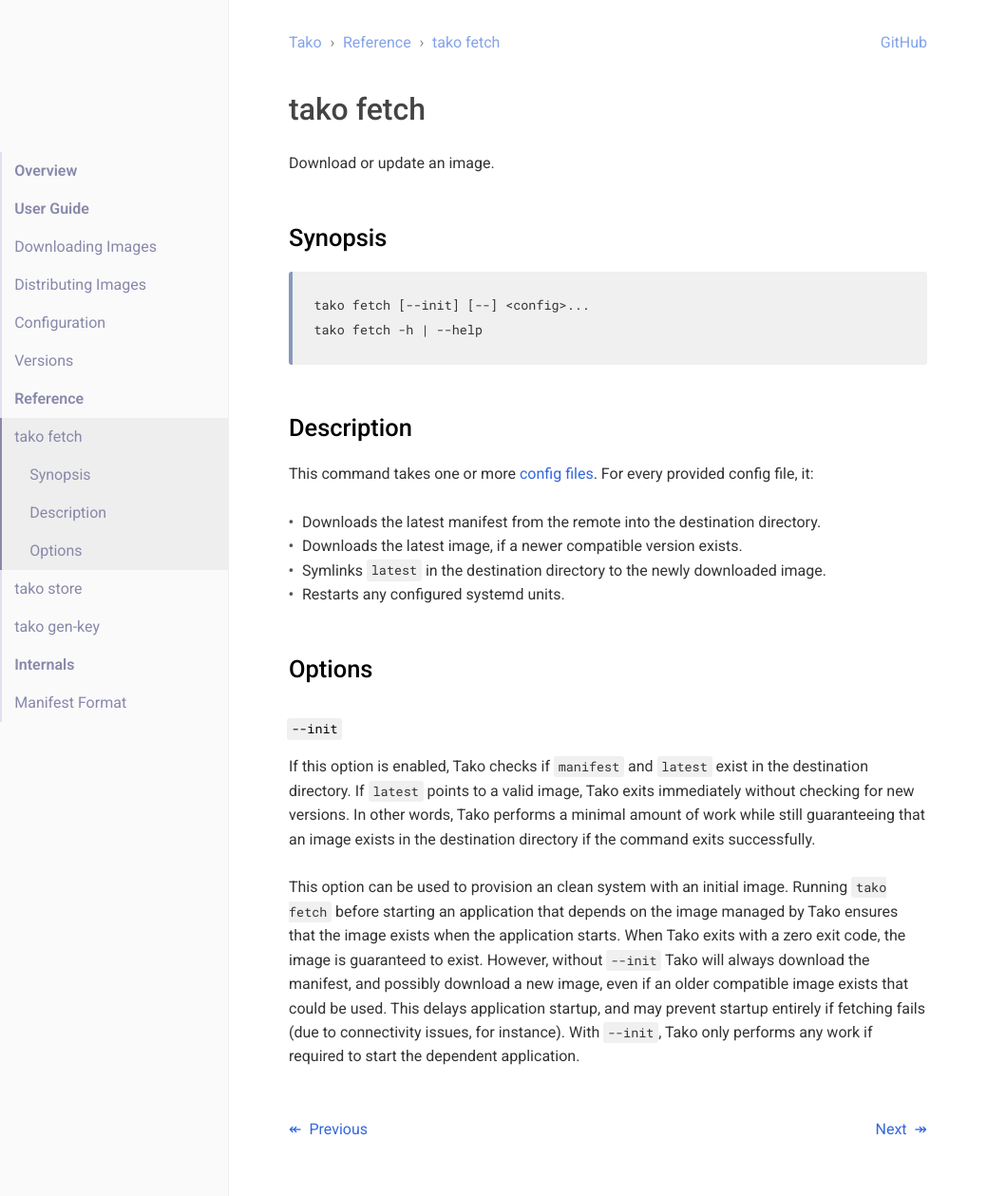
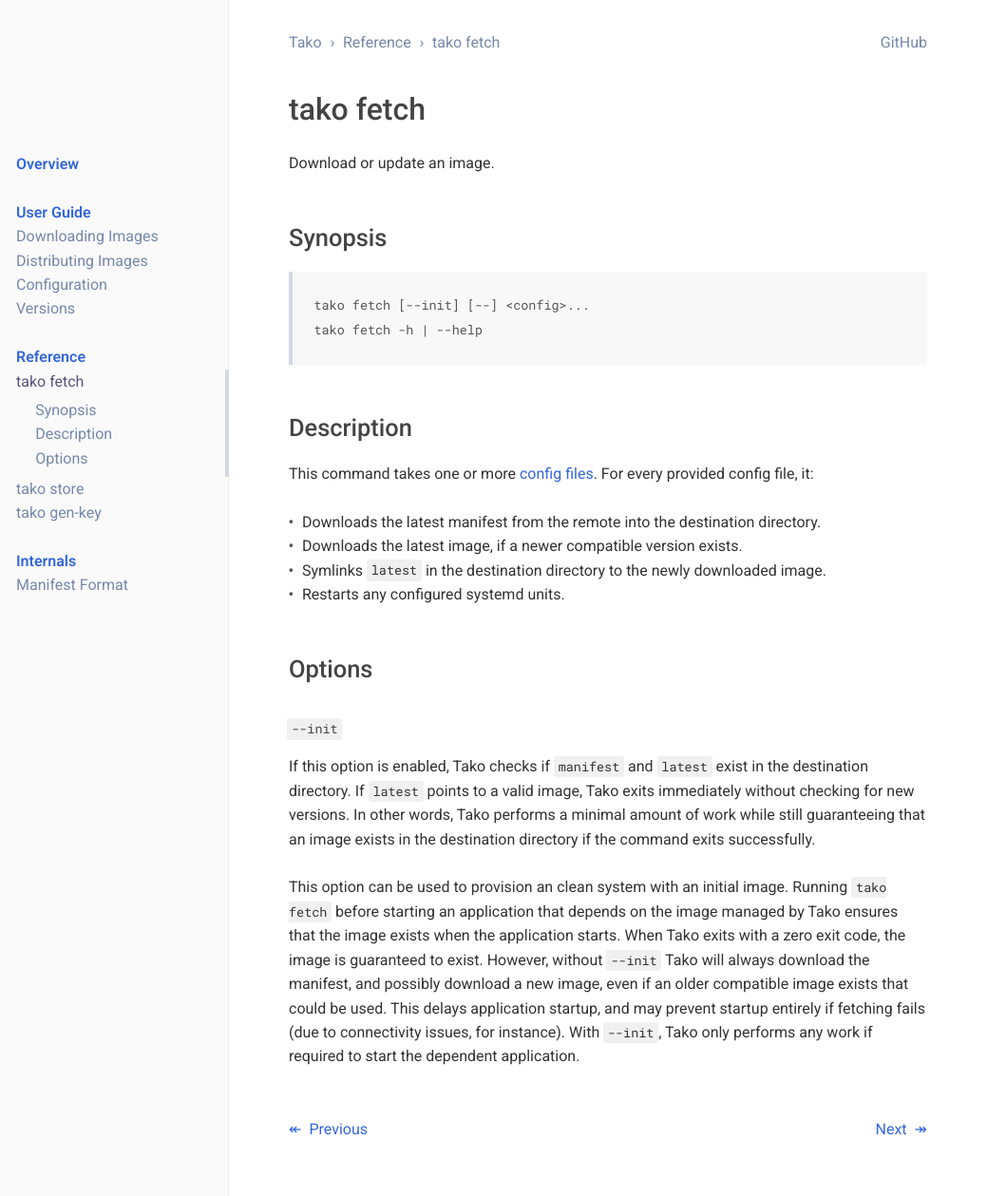
Before and after one commit to ruuda/tako, an MkDocs documentation site: the page built from docs/tako-fetch.md, in a window 1280 px wide. Shown: the whole page at 95% size, without its empty margins (0-1039 px from the left). Built offline with MkDocs 1.6.1, drawn with Linux system fonts in a browser that asks for light colours.

Commit message:
Tweak table of contents in docs theme

```diff
--- a/theme/main.html
+++ b/theme/main.html
@@ -46,11 +46,12 @@
   }
   #breadcrumbs {
     margin-bottom: 2.85rem;
-    opacity: 0.6;
     word-spacing: 0.3em;
+    color: #78a;
   }
   #breadcrumbs a {
     word-spacing: 0;
+    color: #78a;
   }
   section {
     margin-top: 1.3rem;
@@ -58,20 +59,17 @@
   h1, h2, h3 {
     font-weight: 500;
     font-size: 1rem;
-    color: #000;
+    color: #444;
     margin-bottom: 1.59rem;
   }
   h1 {
     font-size: 2rem;
     margin-bottom: 1.9rem;
-    font-weight: 500;
-    color: #444;
   }
   h2 {
     font-size: 1.59rem;
     margin-top: 3.38rem;
     margin-bottom: 1.39rem;
-    font-weight: 500;
   }
   code {
     font-family: 'Roboto Mono', monospace;
@@ -107,13 +105,14 @@
   pre {
     padding: 1.41rem;
     padding-right: 0;
-    background-color: #f0f0f0;
-    border-radius: 0.2rem;
-    border-left: 0.3rem solid #89b;
+    background-color: #f8f8f8;
+    border-radius: 0 0.2rem 0.2rem 0;
+    border-left: 0.3rem solid #d5d8e0;
     overflow-x: auto;
   }
   pre > code {
     margin-right: 1.41rem;
+    color: #555;
   }
   ul {
     list-style-type: none;
@@ -159,32 +158,45 @@
     border-right: 1px solid #eee;
     background-color: #fafafa;
     height: 100%;
-    line-height: 2.5rem;
   }
   aside nav {
-    margin-top: 10rem;
+    margin-top: 8.4rem;
     width: 14rem;
     float: right;
+    /* Put the active chapter border over the sidebar border. */
+    margin-right: -1px;
   }
   aside a {
-    color: #88a;
+    color: #78a;
   }
   aside .toc-section {
     font-weight: 600;
   }
-  aside li {
-    border-left: 0.3em solid #e0e0f0;
-    padding-left: 0.8em;
-    margin-left: -1.1em;
+  aside ul {
+    margin-bottom: 0;
   }
-  aside li.current, aside li.toc-heading {
-    background-color: #eee;
-    border-left: 0.3em solid #88a;
-    padding-left: 0.8em;
-    margin-left: -1.1em;
+  aside li ul {
+    /* This padding destroys the vertical rhythm,
+       but I somehow feel it is necessary. */
+    padding-top: 0.3rem;
+    padding-bottom: 0.4rem;
+  }
+  aside li.toc-section {
+    padding-top: 1.59rem;
+  }
+  aside li.toc-section a {
+    color: #36d;
+  }
+  aside li.current, aside li ul {
+    border-right: 0.3em solid #d5d8e0;
+    padding-left: 1em;
+    margin-left: -1em;
+  }
+  aside .current a {
+    color: #557;
   }
   aside li.toc-heading {
-    padding-left: 1.8em;
+    padding-left: 1.26em;
   }
   </style>
 </head>
@@ -222,9 +234,11 @@
             {% if nav_item.active %}
             <li class="toc-chapter current"><a href="{{ nav_item.url|url }}">{{ nav_item.title }}</a></li>
             {% for toc_item in page.toc %}
+              <li><ul>
               {% for toc_item in toc_item.children %}
                 <li class="toc-heading"><a href="{{ nav_item.url + toc_item.url|url }}">{{ toc_item.title }}</a></li>
               {% endfor %}
+              </ul></li>
             {% endfor %}
             {% else %}
             <li class="toc-chapter"><a href="{{ nav_item.url|url }}">{{ nav_item.title }}</a></li>
```
